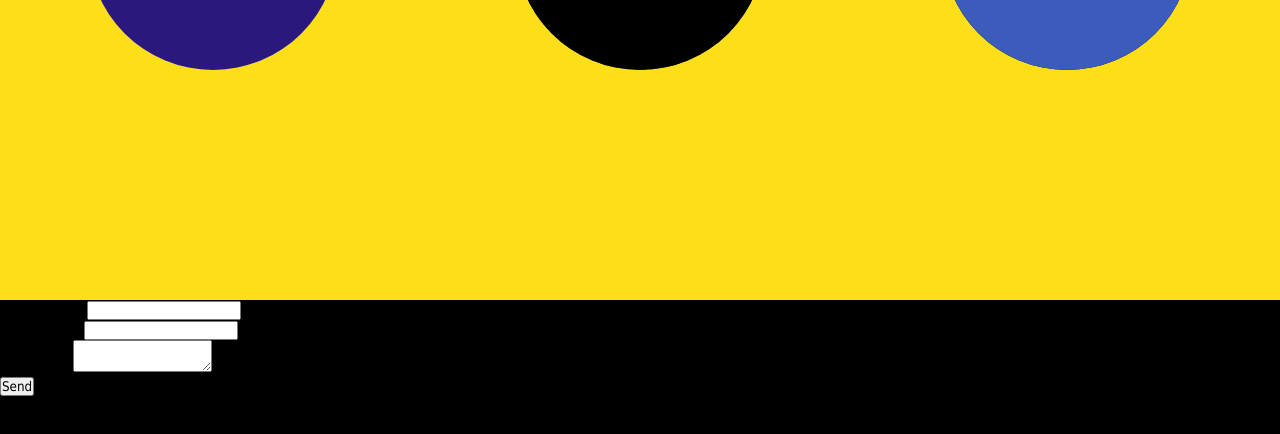
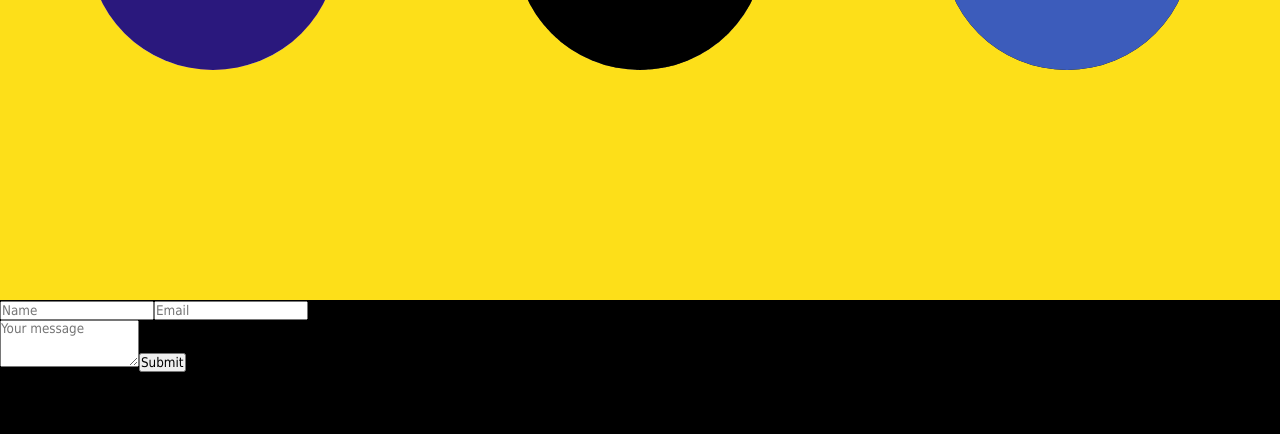
Before and after one commit to ElianeV/Nesting-doll-web-design, a React (Create React App) app: page / in a window 1280 px wide. Shown: the part 1300-1734 px from the top of the page. Built offline with nearby package versions, Linux system fonts and the light colour scheme.

Commit message:
testing john form

```diff
--- a/src/App.js
+++ b/src/App.js
@@ -18,46 +18,46 @@ function App() {
   const [gitHubLink, setGithubLink] = useState("");
 
   // Start form
-  const [name, setName] = useState("");
-  const [email, setEmail] = useState("");
-  const [message, setMessage] = useState("");
+  // const [name, setName] = useState("");
+  // const [email, setEmail] = useState("");
+  // const [message, setMessage] = useState("");
 
-  const encode = (data) => {
-    return Object.keys(data)
-      .map(
-        (key) => encodeURIComponent(key) + "=" + encodeURIComponent(data[key])
-      )
-      .join("&");
-  };
+  // const encode = (data) => {
+  //   return Object.keys(data)
+  //     .map(
+  //       (key) => encodeURIComponent(key) + "=" + encodeURIComponent(data[key])
+  //     )
+  //     .join("&");
+  // };
 
-  const handleSubmit = (e) => {
-    fetch("/", {
-      method: "POST",
-      headers: { "Content-Type": "application/x-www-form-urlencoded" },
-      body: encode({
-        "form-name": "contact",
-        name2: "John",
-        email2: "jgillan@gmail.com",
-        message2: "love of my life",
-      }),
-    })
-      .then(() => alert("Success!"))
-      .catch((error) => alert(error));
+  // const handleSubmit = (e) => {
+  //   fetch("/", {
+  //     method: "POST",
+  //     headers: { "Content-Type": "application/x-www-form-urlencoded" },
+  //     body: encode({
+  //       "form-name": "contact",
+  //       name2: "John",
+  //       email2: "jgillan@gmail.com",
+  //       message2: "love of my life",
+  //     }),
+  //   })
+  //     .then(() => alert("Success!"))
+  //     .catch((error) => alert(error));
 
-    e.preventDefault();
-  };
+  //   e.preventDefault();
+  // };
 
-  const handleName = (e) => {
-    setName(e.target.value);
-  };
+  // const handleName = (e) => {
+  //   setName(e.target.value);
+  // };
 
-  const handleEmail = (e) => {
-    setEmail(e.target.value);
-  };
+  // const handleEmail = (e) => {
+  //   setEmail(e.target.value);
+  // };
 
-  const handleMessage = (e) => {
-    setMessage(e.target.value);
-  };
+  // const handleMessage = (e) => {
+  //   setMessage(e.target.value);
+  // };
 
   // End form
 
@@ -236,7 +236,7 @@ function App() {
       </div>
       <div style={{ width: "100vw", height: "100vh" }}>
         <div id="ContactPage" className="FullScreen Contact">
-          <form onSubmit={handleSubmit}>
+          {/* <form onSubmit={handleSubmit}>
             <p>
               <label>
                 Your Name:{" "}
@@ -272,6 +272,45 @@ function App() {
             <p>
               <button type="submit">Send</button>
             </p>
+          </form> */}
+          <form
+            className="contact-form"
+            name="Contact Form"
+            method="POST"
+            data-netlify="true"
+          >
+            <input type="hidden" name="form-name" value="Contact Form" />
+
+            <div className="form-row">
+              <input
+                type="text"
+                name="name"
+                className="form-input"
+                placeholder="Name"
+                required
+              />
+              <input
+                id="email"
+                type="email"
+                name="email"
+                className="form-input"
+                placeholder="Email"
+                required
+              />
+            </div>
+
+            <textarea
+              id="message"
+              className="form-textarea"
+              name="message"
+              rows="3"
+              placeholder="Your message"
+              required
+            ></textarea>
+
+            <button type="submit" className="form-submit-button">
+              Submit
+            </button>
           </form>
         </div>
       </div>
```
